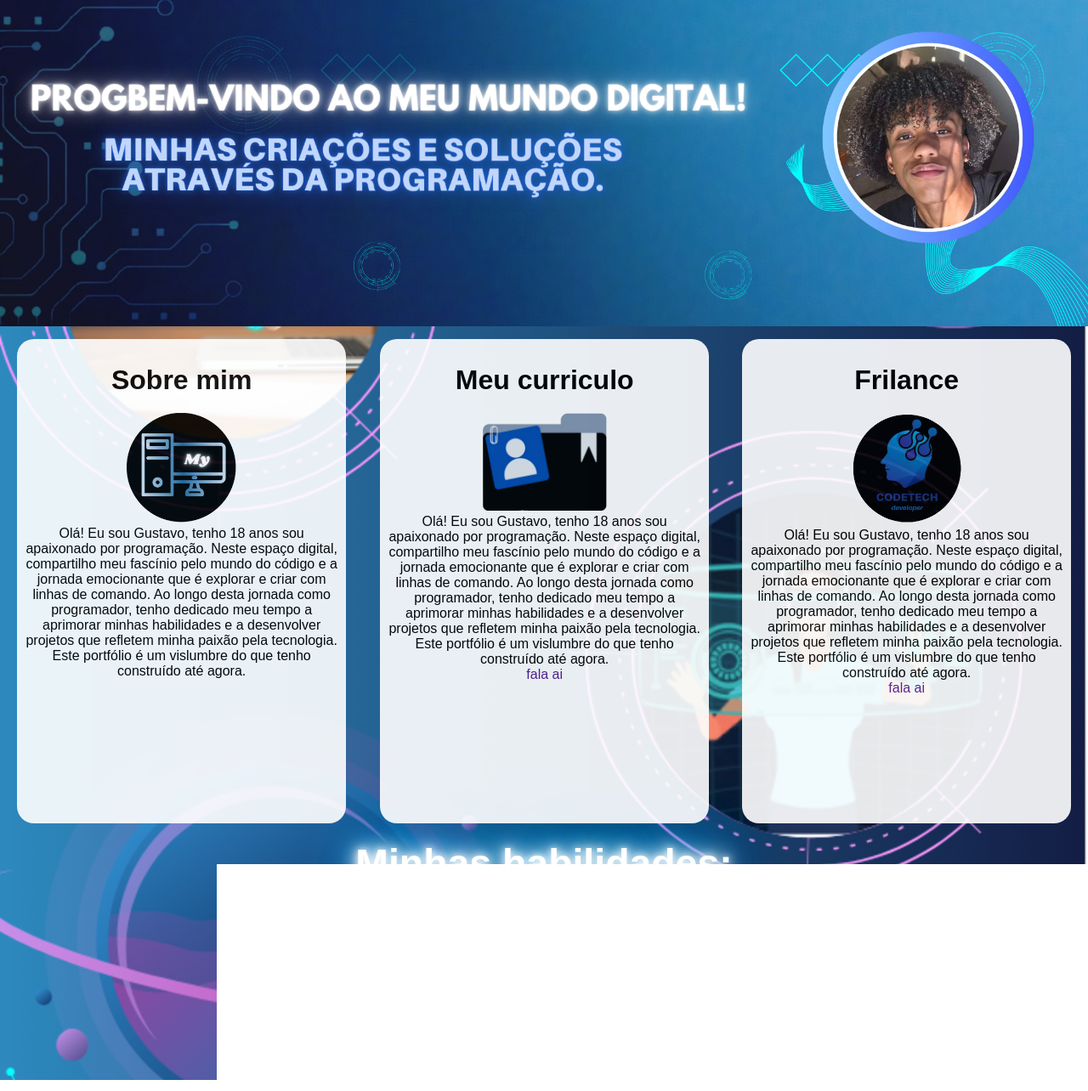
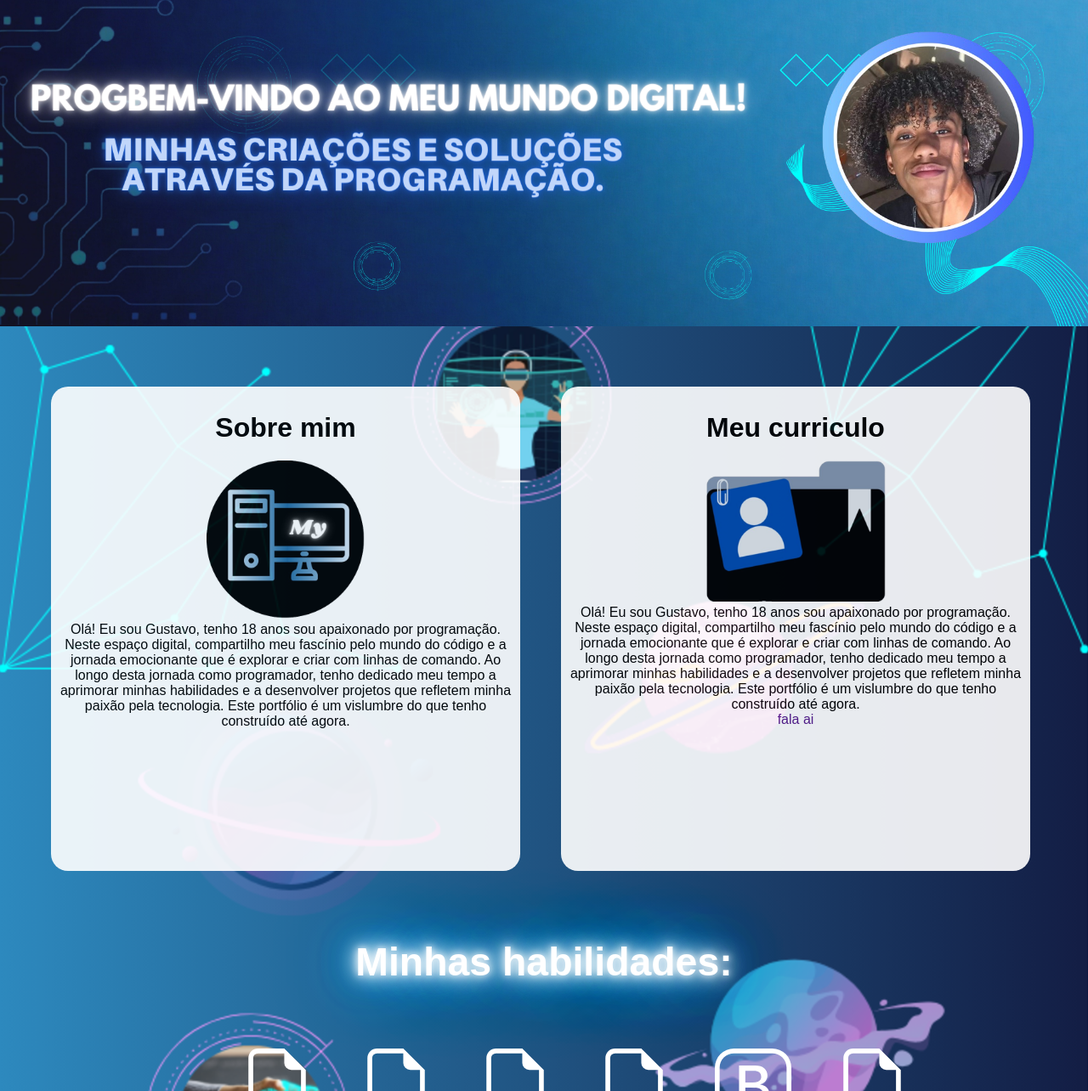
Before and after one commit to gustavoLim4/portfolio, a PHP site: page / in a window 1280 px wide. Shown: the top 1284 px of the page at 85% size. Run offline with PHP 8.4, Linux system fonts and the light colour scheme; some libraries are stand-ins or nearby versions.

Commit message:
algumas alterações no css

```diff
--- a/css/estilo.css
+++ b/css/estilo.css
@@ -91,8 +91,8 @@
     font-size: 2.5em;
     border: none;
     color: #0d9deb;
-    background: url(../img/jquery.png);
-margin-bottom: 3%;
+    background: url(../img/);
+    margin-bottom: 3%;
 }
 
 .buttMeuSite button:hover {
@@ -141,9 +141,8 @@
 }
 .box {
     padding: 20px;
-    margin-top: 5%;
+    margin: 10% 0px 5%;
 }
-
 
 
 .card {
--- a/index.html
+++ b/index.php
@@ -24,7 +24,7 @@
                 <img src="./img/minhafoto.png" alt="">
             </div>
         </div>
-        <div class="todosOsCard">
+        <div class=" site todosOsCard">
             <div class="box"data-tilt >
                 <div class="card">
                     <h1>Sobre mim </h1>
@@ -48,18 +48,7 @@
                     <a href="">fala ai </a>
                 </div>
             </div>
-            <div class="box" data-tilt>
-                <div class="card">
-                    <h1>Frilance</h1>
 
-                        <img src="./img/codetech.png" alt="">
-
-                    <p> Olá! Eu sou Gustavo, tenho 18 anos sou apaixonado por programação. Neste espaço digital, compartilho meu fascínio pelo mundo do código e a jornada emocionante que é explorar e criar com linhas de comando.
-                        Ao longo desta jornada como programador, tenho dedicado meu tempo a aprimorar minhas habilidades e a desenvolver projetos que refletem minha paixão pela tecnologia. Este portfólio é um vislumbre do que tenho construído até agora.</p>
-
-                    <a href="">fala ai </a>
-                </div>
-            </div>
         </div>
         <div class="minha-habilidade wow  animate__animated  animate__slideInUp">
             <h1>Minhas habilidades:</h1>
--- /dev/null
+++ b/js/QuatoService.js
@@ -0,0 +1 @@
+/**/_xdc_._y6tz97 && _xdc_._y6tz97( [0,null,1,null,null,[1]] )
--- a/meusites.php
+++ b/meusites.php
@@ -15,7 +15,7 @@
     <main>
         <section>
             <div class="sair wow animate__animated animate__fadeInLeft">
-                <a href="index.html"><svg xmlns="http://www.w3.org/2000/svg" width="80" height="80" fill="currentColor" class="bi bi-box-arrow-left" viewBox="0 0 16 16">
+                <a href="index.php"><svg xmlns="http://www.w3.org/2000/svg" width="80" height="80" fill="currentColor" class="bi bi-box-arrow-left" viewBox="0 0 16 16">
                         <path fill-rule="evenodd" d="M6 12.5a.5.5 0 0 0 .5.5h8a.5.5 0 0 0 .5-.5v-9a.5.5 0 0 0-.5-.5h-8a.5.5 0 0 0-.5.5v2a.5.5 0 0 1-1 0v-2A1.5 1.5 0 0 1 6.5 2h8A1.5 1.5 0 0 1 16 3.5v9a1.5 1.5 0 0 1-1.5 1.5h-8A1.5 1.5 0 0 1 5 12.5v-2a.5.5 0 0 1 1 0z" />
                         <path fill-rule="evenodd" d="M.146 8.354a.5.5 0 0 1 0-.708l3-3a.5.5 0 1 1 .708.708L1.707 7.5H10.5a.5.5 0 0 1 0 1H1.707l2.147 2.146a.5.5 0 0 1-.708.708z" />
                     </svg></a>
@@ -214,8 +214,6 @@
                 </div>
             </div>
         </section>
-
-
     </main>
     <footer>
         <div class="rodape ">
```
Also changed, not shown: img/fundofundo.png.
